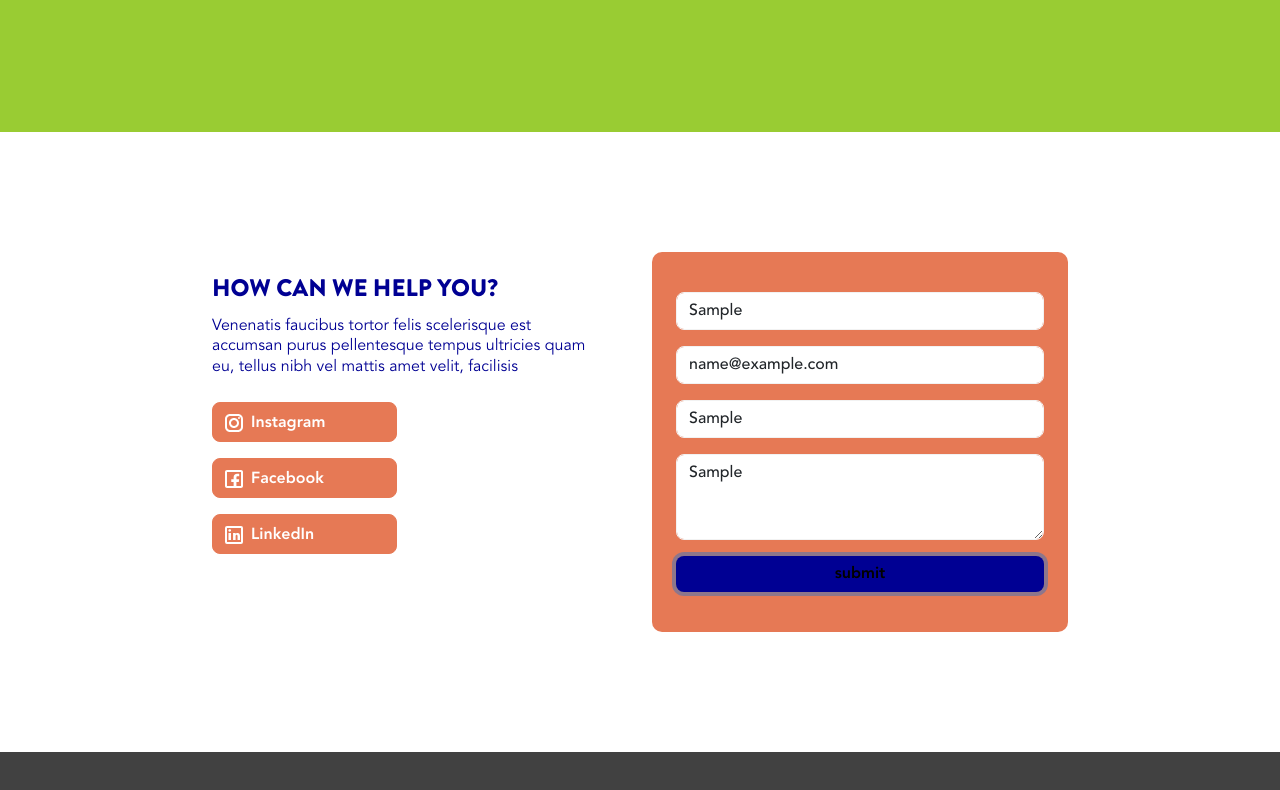
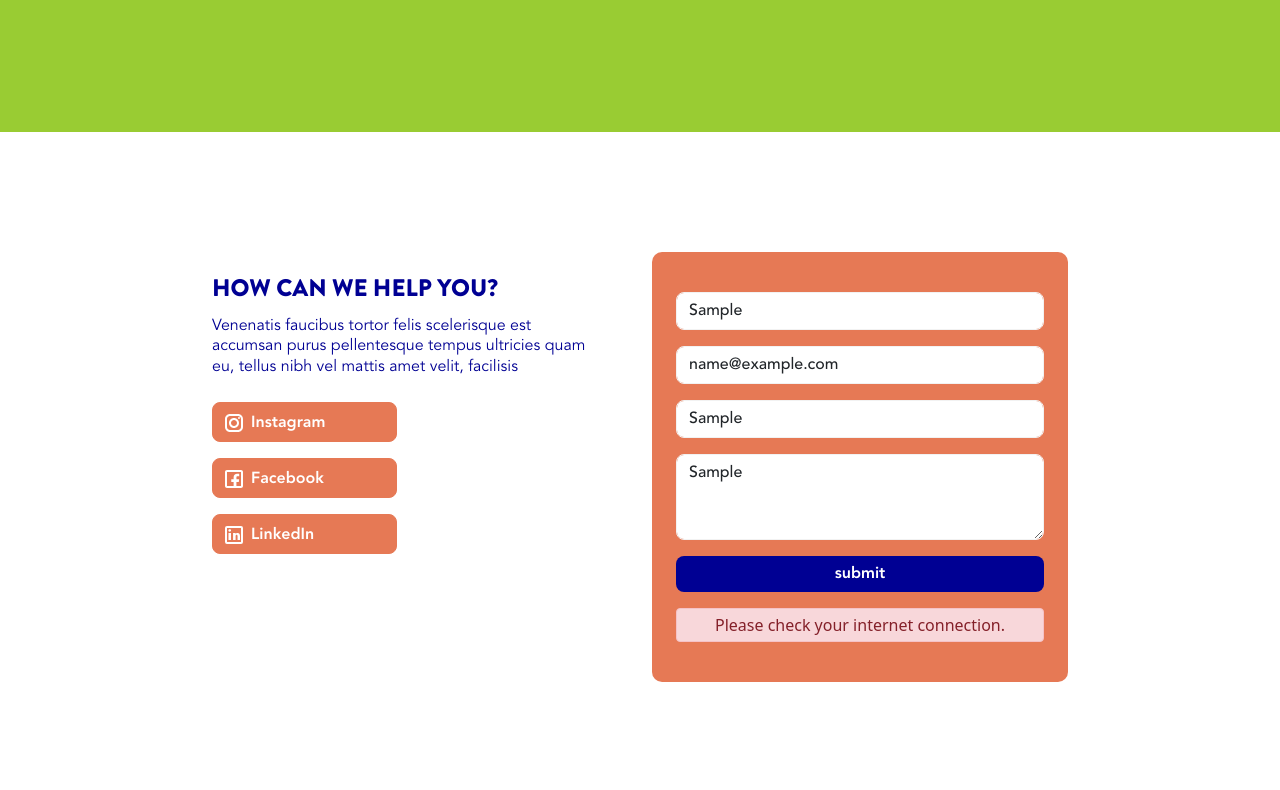
Before and after one commit to crowdbotics-apps/pow-bio-app-26787, a React (Create React App) app in the folder frontend/: page / in a window 1280 px wide. Both pictures are taken after typing "Sample", "name@example.com", "Sample", "Sample" into the empty fields and a click on the button "submit". Shown: the part 666-1456 px from the top of the page. Built offline with nearby package versions, Linux system fonts and the light colour scheme; no server answers.

Commit message:
added alert message to contact us form

```diff
--- a/frontend/src/Components/SubmitButton/index.js
+++ b/frontend/src/Components/SubmitButton/index.js
@@ -1,8 +1,12 @@
 import React from "react";
 import { NativeButton } from "./styles";
 
-const SubmitButton = ({ children, ...props }) => {
-    return <NativeButton className="btn btn-primary" { ...props }>{children}</NativeButton>
+const SubmitButton = ({ children, loading = false, ...props }) => {
+    return <NativeButton className="btn btn-primary" disabled={loading} {...props}>
+        {loading ? <>
+            <span className="spinner-border spinner-border-sm text-light" role="status" aria-hidden="true"></span>
+            <span className="text-light ms-2">Loading...</span></> : children}
+    </NativeButton>
 }
 
 export default SubmitButton;
--- a/frontend/src/Pages/HomePage/Sections/ContactUs/index.js
+++ b/frontend/src/Pages/HomePage/Sections/ContactUs/index.js
@@ -1,5 +1,6 @@
 import React, { useEffect } from 'react';
 import { useForm, Controller } from "react-hook-form";
+
 import { Facebook, Instagram, LinkedIn } from '../../../../Components/Icons';
 import SocialMediaButton from '../../../../Components/SocialMediaButton';
 import { ContactUsFormContainer, Heading, Paragraph, Section } from './styles';
@@ -70,7 +71,9 @@ const ContactUs = () => {
                                     control={control}
                                     defaultValue=""
                                     rules={{
-                                        required: "This field is required."
+                                        required: "This field is required.",
+                                        minLength: { value: 2, message: "Name must be more than two characters." },
+                                        maxLength: { value: 255, message: "Name should be less than 255 characters." }
                                     }}
                                     render={({ field }) => <input {...field} style={{ border: '1px solid #F2F2F2' }} className="form-control" placeholder="Name" />}
                                 />
@@ -87,7 +90,8 @@ const ContactUs = () => {
                                         pattern: {
                                             value: /^[A-Z0-9._%+-]+@[A-Z0-9.-]+\.[A-Z]{2,4}$/i,
                                             message: "Enter a valid e-mail address",
-                                        }
+                                        },
+                                        maxLength: { value: 320, message: "Email should be less than 320 characters." }
                                     }}
                                     render={({ field }) => <input {...field} style={{ border: '1px solid #F2F2F2' }} className="form-control" placeholder="Email" />}
                                 />
@@ -100,7 +104,8 @@ const ContactUs = () => {
                                     control={control}
                                     defaultValue=""
                                     rules={{
-                                        required: "This field is required."
+                                        required: "This field is required.",
+                                        maxLength: { value: 15, message: "Phone number should be less than 15 characters." }
                                     }}
                                     render={({ field }) => <input {...field} style={{ border: '1px solid #F2F2F2' }} className="form-control" placeholder="Phone" />}
                                 />
@@ -113,7 +118,8 @@ const ContactUs = () => {
                                     control={control}
                                     defaultValue=""
                                     rules={{
-                                        required: "This field is required."
+                                        required: "This field is required.",
+                                        maxLength: { value: 5000, message: "Message should not be more than 5000 characters." }
                                     }}
                                     render={({ field }) => <textarea {...field} style={{ border: '1px solid #F2F2F2' }} class="form-control" rows="3" placeholder="Message"></textarea>}
                                 />
@@ -122,13 +128,25 @@ const ContactUs = () => {
                             </div>
 
                             <div className="mt-3">
-                                <SubmitButton style={{ width: "100%", background: '#000093', border: 'none' }} type="submit">submit</SubmitButton>
+                                <SubmitButton style={{ width: "100%", background: '#000093', border: 'none' }} type="submit" loading={state.isLoading}>submit</SubmitButton>
                             </div>
+
+                            { (state.success === true) || (state.error !== null) ?
+                                <div className="mt-3">
+                                    <div className={`alert text-center ${state.success ? 'alert-success' : 'alert-danger'}`} role="alert">
+                                        {state.success ?
+                                            'Your inquiry has been submitted successfully.'
+                                            : state.error.message}
+                                    </div>
+                                </div>
+                                : <></> }
+
                         </form>
                     </ContactUsFormContainer>
                 </div>
             </div>
         </div>
+
     </Section>
 }
 
--- a/frontend/src/Utils/mapErrorMessage.js
+++ b/frontend/src/Utils/mapErrorMessage.js
@@ -1,7 +1,7 @@
 const messageMap = {
     'Request failed with status code 400': {
         code: 400,
-        message: 'Unable to log in with provided credentials.',
+        message: 'Error: Unable to submit the inquiry.',
     },
     'Request failed with status code 403': {
         code: 403,
@@ -17,7 +17,9 @@ const messageMap = {
     },
 };
 
+
 export const mapErrorMessage = action => {
+    console.log("action: ", action);
     const message = action.response?.message;
     return messageMap[message]
         ? { ...messageMap[message], type: action.type }
```
Also changed, not shown: frontend/src/main.scss (+3 -1 lines), 1 other file (tests, documents, lock files or other folders).
